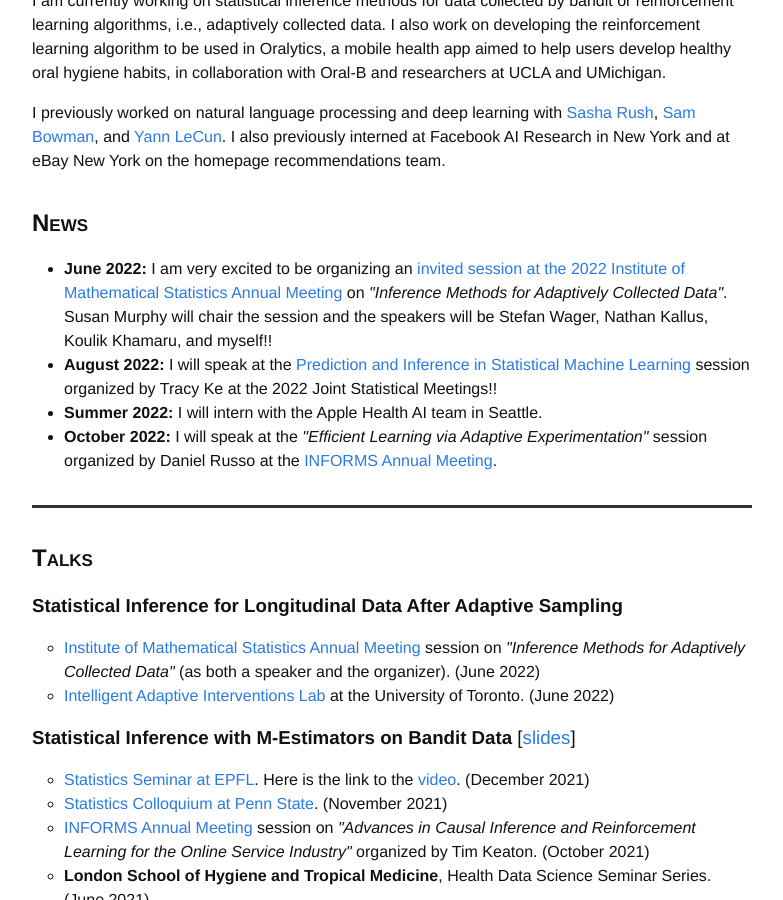
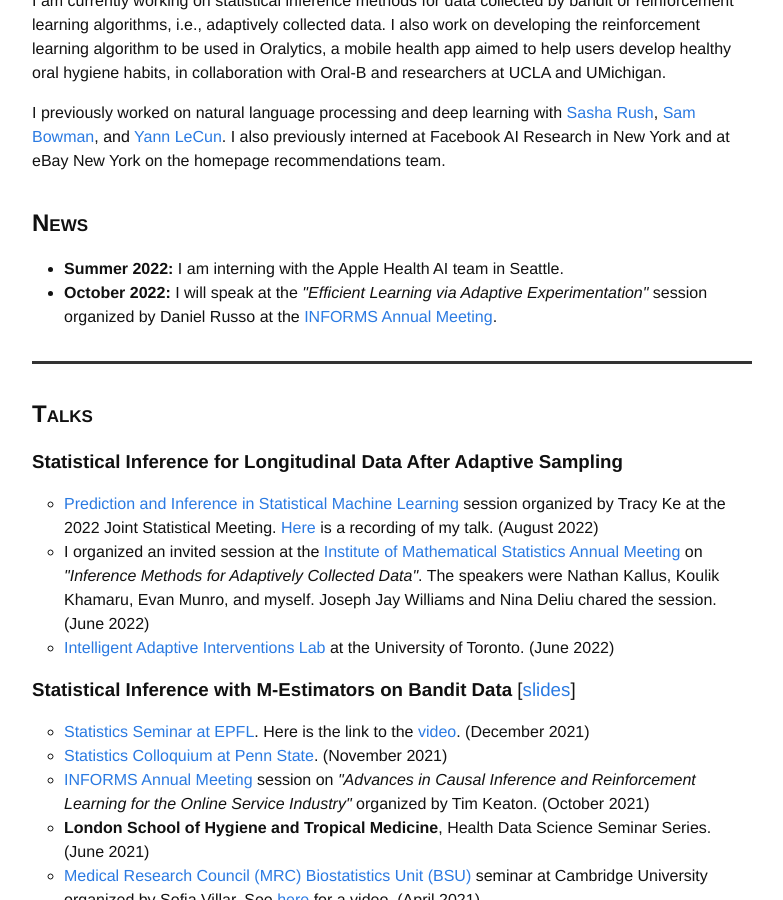
Before and after one commit to kellywzhang/kellywzhang.github.io_old, a Jekyll site: the page built from index.html, in a window 1280 px wide and 900 px high, scrolled down 568 px. Shown: the whole window, without its empty margins (248-1031 px from the left). Built offline with Jekyll 4.4.1, drawn with Linux system fonts in a browser that asks for light colours.

Commit message:
jsm update

```diff
--- a/index.html
+++ b/index.html
@@ -61,9 +61,9 @@
         <br/>-->
 
         <ul style="list-style-type:disc">
-            <li><b>June 2022:</b> I am very excited to be organizing an <a href="https://www.imsannualmeeting-london2022.com/invited-sessions">invited session at the 2022 Institute of Mathematical Statistics Annual Meeting</a> on <i>"Inference Methods for Adaptively Collected Data"</i>. Susan Murphy will chair the session and the speakers will be Stefan Wager, Nathan Kallus, Koulik Khamaru, and myself!!</li>
-            <li><b>August 2022:</b> I will speak at the <a href="https://ww2.amstat.org/meetings/jsm/2022/onlineprogram/ActivityDetails.cfm?SessionID=221944">Prediction and Inference in Statistical Machine Learning</a> session organized by Tracy Ke at the 2022 Joint Statistical Meetings!!</li>
-            <li><b>Summer 2022:</b> I will intern with the Apple Health AI team in Seattle. </li>
+            <!--<li><b>June 2022:</b> I am very excited to be organizing an <a href="https://www.imsannualmeeting-london2022.com/invited-sessions">invited session at the 2022 Institute of Mathematical Statistics Annual Meeting</a> on <i>"Inference Methods for Adaptively Collected Data"</i>. Susan Murphy will chair the session and the speakers will be Stefan Wager, Nathan Kallus, Koulik Khamaru, and myself!!</li>-->
+            <!--<li><b>August 2022:</b> I will speak at the <a href="https://ww2.amstat.org/meetings/jsm/2022/onlineprogram/ActivityDetails.cfm?SessionID=221944">Prediction and Inference in Statistical Machine Learning</a> session organized by Tracy Ke at the 2022 Joint Statistical Meetings!!</li>-->
+            <li><b>Summer 2022:</b> I am interning with the Apple Health AI team in Seattle. </li>
             <li><b>October 2022:</b> I will speak at the <i>"Efficient Learning via Adaptive Experimentation"</i> session organized by Daniel Russo at the <a href="https://meetings.informs.org/wordpress/indianapolis2022/">INFORMS Annual Meeting</a>.</li>
         </ul>
 	</section>
@@ -78,7 +78,8 @@
         <h3><b>Statistical Inference for Longitudinal Data After Adaptive Sampling</b>
         </h3>
             <ul style="list-style-type:circle">
-                <li><a href="http://www.josephjaywilliams.com/">Institute of Mathematical Statistics Annual Meeting</a> session on <i>"Inference Methods for Adaptively Collected Data"</i> (as both a speaker and the organizer). (June 2022)</li>
+                <li><a href="https://ww2.amstat.org/meetings/jsm/2022/onlineprogram/ActivityDetails.cfm?SessionID=221944">Prediction and Inference in Statistical Machine Learning</a> session organized by Tracy Ke at the 2022 Joint Statistical Meeting. <a href="https://drive.google.com/file/d/1Jwi0Jr5NS3Zbf0On0ogXybE4K82-671q/view">Here</a> is a recording of my talk. (August 2022)</li>
+                <li>I organized an invited session at the <a href="https://www.imsannualmeeting-london2022.com/invited-sessions">Institute of Mathematical Statistics Annual Meeting</a> on <i>"Inference Methods for Adaptively Collected Data"</i>. The speakers were Nathan Kallus, Koulik Khamaru, Evan Munro, and myself. Joseph Jay Williams and Nina Deliu chared the session. (June 2022)</li>
                 <li><a href="http://www.josephjaywilliams.com/">Intelligent Adaptive Interventions Lab</a> at the University of Toronto. (June 2022)</li>
             </ul>
             <!--<hr style="height:2px;width:80%">-->
```
Also changed, not shown: 2 other files.
